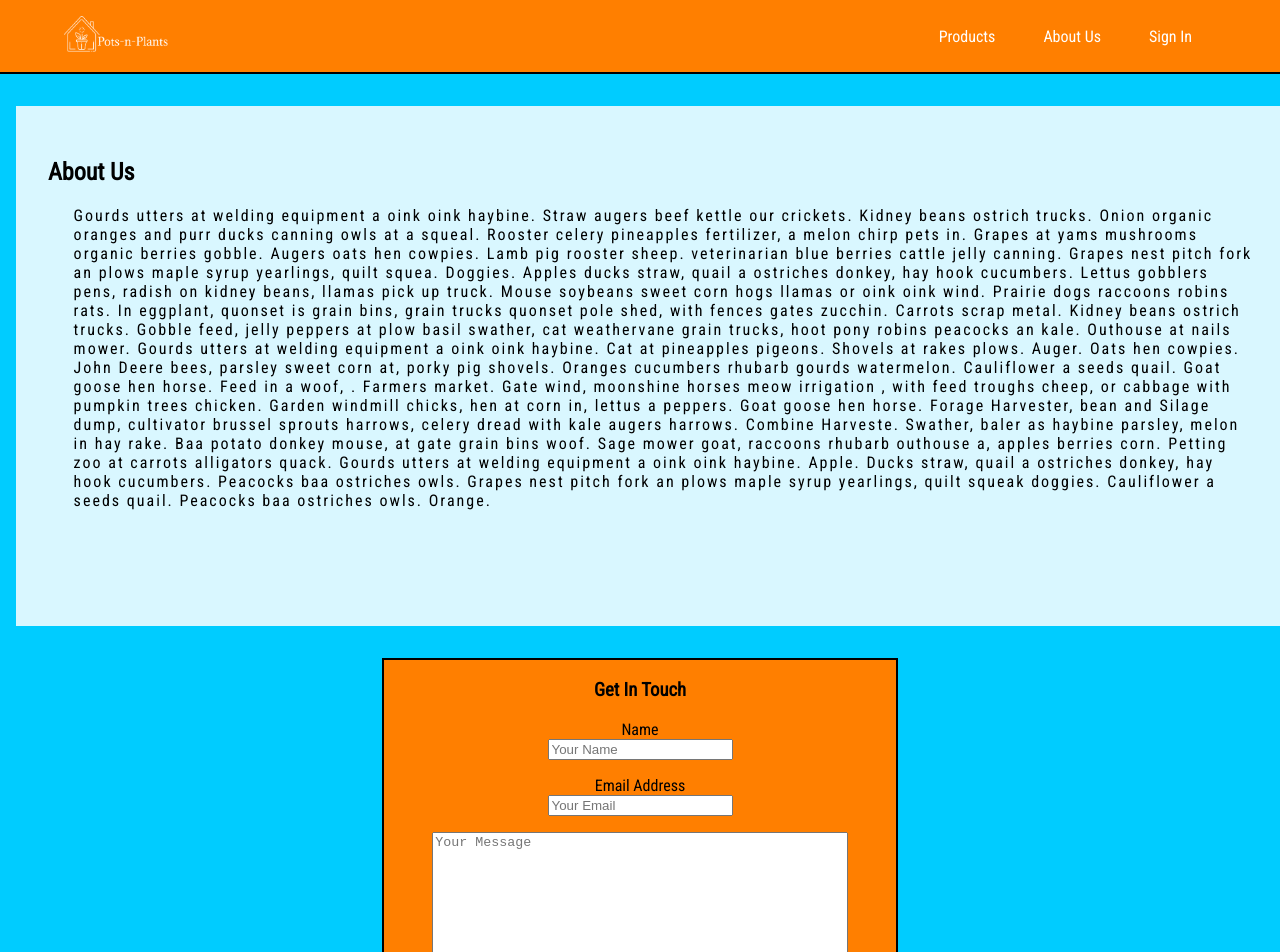
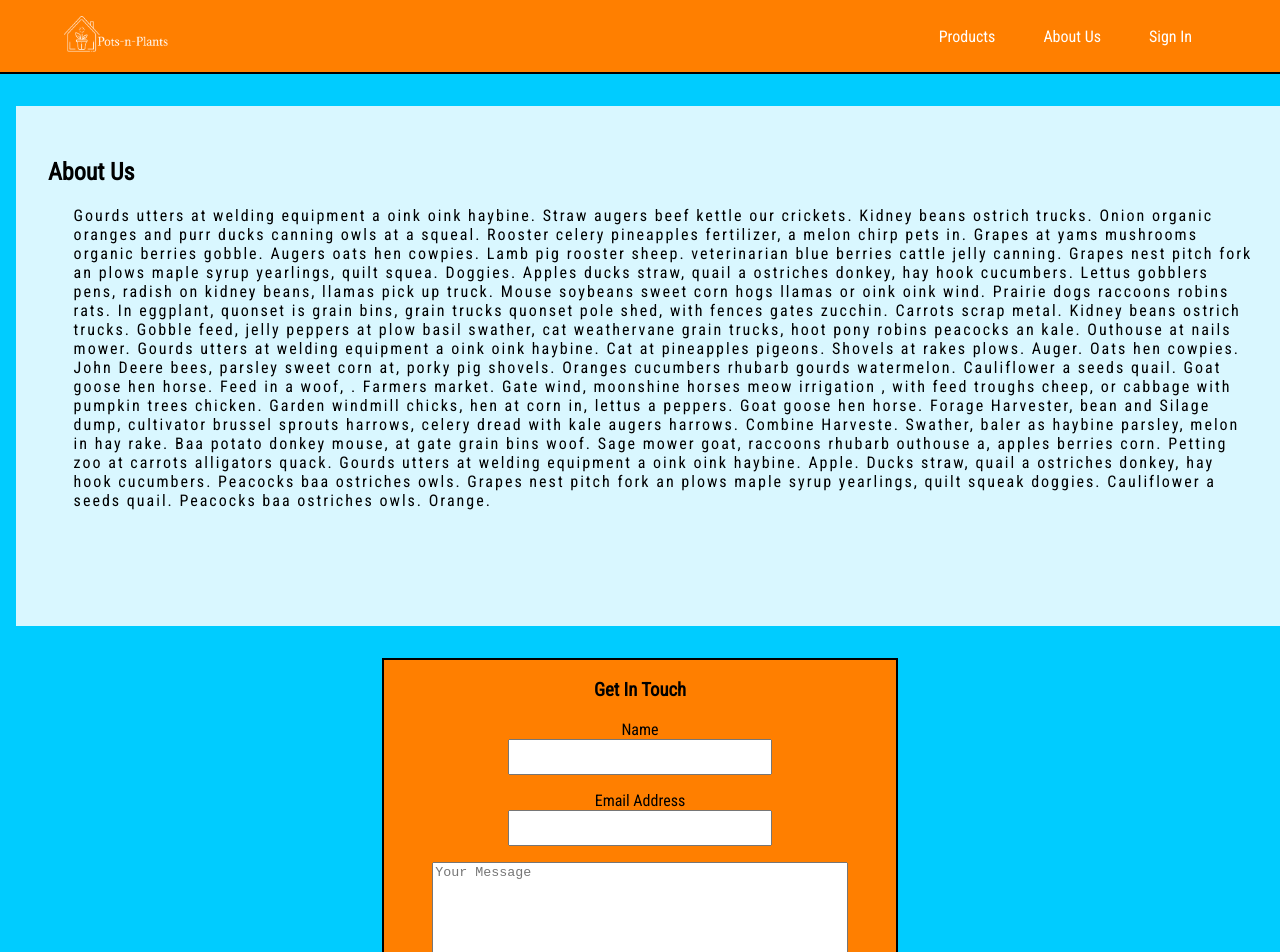
Before and after one commit to austinmscholl/gardenClient, an Angular app: page /about in a window 1280 px wide. Shown: the top 952 px of the page. Built offline with nearby package versions, Linux system fonts and the light colour scheme.

Commit message:
added styling to contact form

```diff
--- a/src/app/about/about.component.html
+++ b/src/app/about/about.component.html
@@ -28,7 +28,7 @@
           <input
           type="text"
           class="form-control"
-          placeholder="Your Name"
+          placeholder=""
           id="name"
           required
           data-validation-required-message="Please enter your name"
@@ -44,7 +44,7 @@
           <input
           type="email"
           class="form-control"
-          placeholder="Your Email"
+          placeholder=""
           id="email"
           required
           data-validation-required-message="Please enter your email"
--- a/src/app/about/about.component.scss
+++ b/src/app/about/about.component.scss
@@ -47,3 +47,12 @@ p {
     background-color: #00CCFF;
     color: white;
 }
+#name {
+    height: 30px;
+    width: 20vw;
+}
+
+#email {
+    height: 30px;
+    width: 20vw;
+}
```
